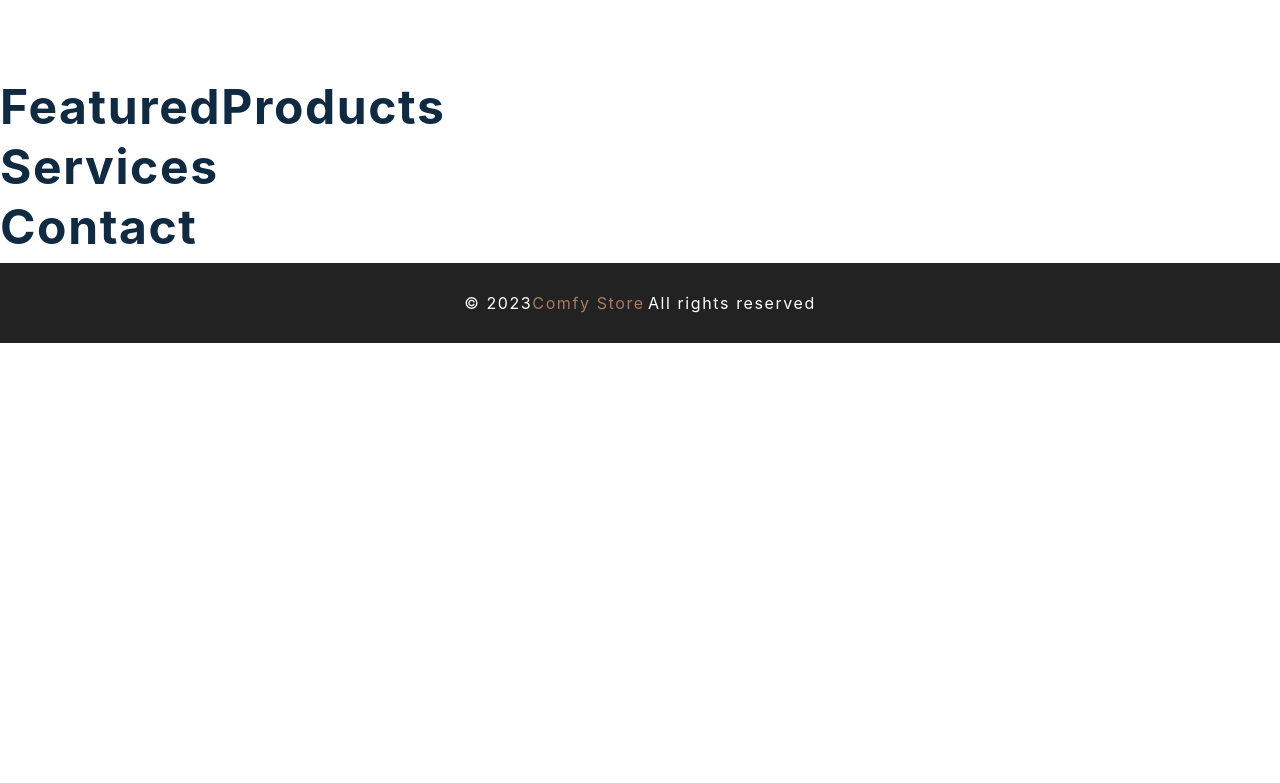
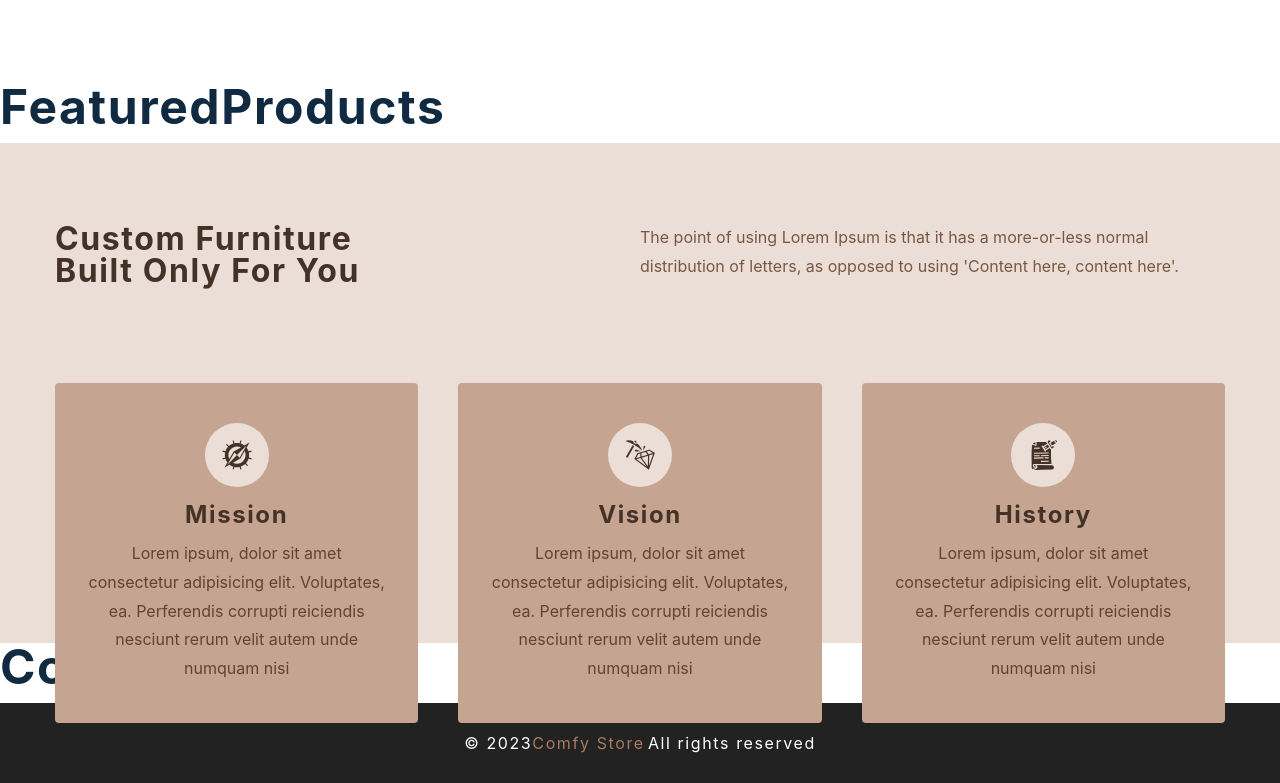
Before and after one commit to makawy7/comfy-store, a React (Create React App) app: page / in a window 1280 px wide. Shown: the part 717-1500 px from the top of the page. Before the commit the page ends 1060 px from the top, so only its background shows below. Built offline with nearby package versions, Linux system fonts and the light colour scheme.

Commit message:
services section

```diff
--- a/src/components/Services.js
+++ b/src/components/Services.js
@@ -1,6 +1,96 @@
+import styled from "styled-components";
+import { services } from "../utils/constants";
+
 function Services() {
-  return <h1>Services</h1>;
+  return (
+    <Wrapper>
+      <div className="section-center">
+        <article className="header">
+          <h3>
+            custom furniture <br />
+            built only for you
+          </h3>
+          <p>
+            The point of using Lorem Ipsum is that it has a more-or-less normal
+            distribution of letters, as opposed to using 'Content here, content
+            here'.
+          </p>
+        </article>
+        <div className="services-center">
+          {services.map((service) => (
+            <article key={service.id} className="service">
+              <span>{service.icon}</span>
+              <h4>{service.title}</h4>
+              <p>{service.text}</p>
+            </article>
+          ))}
+        </div>
+      </div>
+    </Wrapper>
+  );
 }
 
+const Wrapper = styled.section`
+  h3,
+  h4 {
+    color: var(--clr-primary-1);
+  }
+  padding: 5rem 0;
 
+  background: var(--clr-primary-10);
+
+  .header h3 {
+    margin-bottom: 2rem;
+  }
+  p {
+    margin-bottom: 0;
+    line-height: 1.8;
+    color: var(--clr-primary-3);
+  }
+  .services-center {
+    margin-top: 4rem;
+    display: grid;
+    gap: 2.5rem;
+  }
+  .service {
+    background: var(--clr-primary-7);
+    text-align: center;
+    padding: 2.5rem 2rem;
+    border-radius: var(--radius);
+    p {
+      color: var(--clr-primary-2);
+    }
+  }
+  span {
+    width: 4rem;
+    height: 4rem;
+    display: grid;
+    margin: 0 auto;
+    place-items: center;
+    margin-bottom: 1rem;
+    border-radius: 50%;
+    background: var(--clr-primary-10);
+    color: var(--clr-primary-1);
+    svg {
+      font-size: 2rem;
+    }
+  }
+  @media (min-width: 992px) {
+    .header {
+      display: grid;
+      grid-template-columns: 1fr 1fr;
+    }
+  }
+  @media (min-width: 576px) {
+    .services-center {
+      grid-template-columns: repeat(auto-fit, minmax(360px, 1fr));
+    }
+  }
+  @media (min-width: 1280px) {
+    padding: 0;
+    .section-center {
+      transform: translateY(5rem);
+    }
+  }
+`;
 export default Services;
--- a/src/utils/constants.js
+++ b/src/utils/constants.js
@@ -1,3 +1,6 @@
+import { GiCompass, GiDiamondHard, GiStabbedNote } from 'react-icons/gi'
+
+
 export const links = [
   {
     id: 1,
@@ -15,3 +18,28 @@
     url: "/products",
   },
 ];
+
+
+export const services = [
+  {
+    id: 1,
+    icon: <GiCompass />,
+    title: 'mission',
+    text:
+      'Lorem ipsum, dolor sit amet consectetur adipisicing elit. Voluptates, ea. Perferendis corrupti reiciendis nesciunt rerum velit autem unde numquam nisi',
+  },
+  {
+    id: 2,
+    icon: <GiDiamondHard />,
+    title: 'vision',
+    text:
+      'Lorem ipsum, dolor sit amet consectetur adipisicing elit. Voluptates, ea. Perferendis corrupti reiciendis nesciunt rerum velit autem unde numquam nisi',
+  },
+  {
+    id: 3,
+    icon: <GiStabbedNote />,
+    title: 'history',
+    text:
+      'Lorem ipsum, dolor sit amet consectetur adipisicing elit. Voluptates, ea. Perferendis corrupti reiciendis nesciunt rerum velit autem unde numquam nisi',
+  },
+]
```
